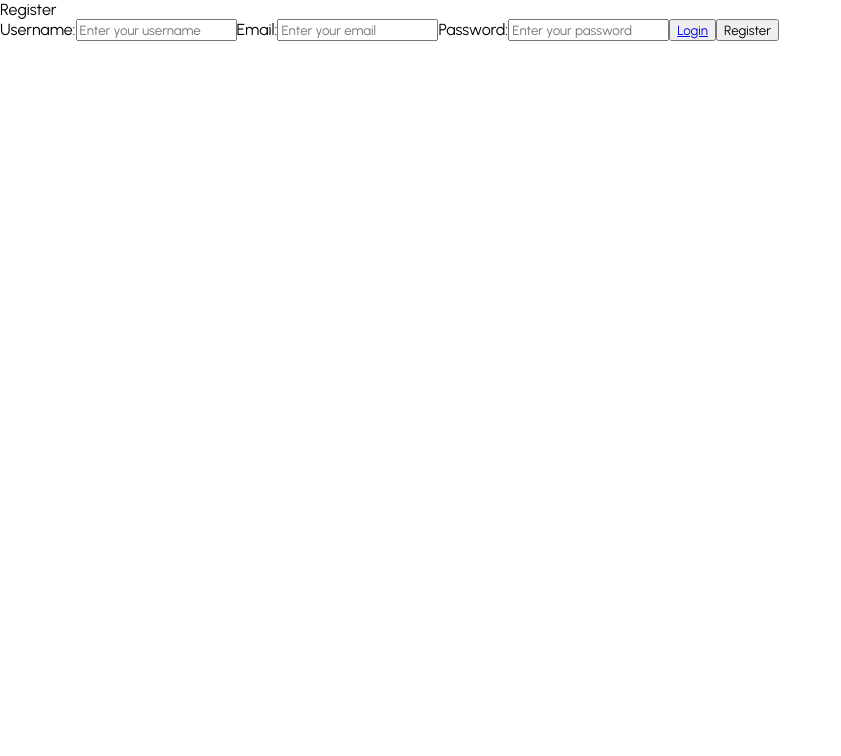
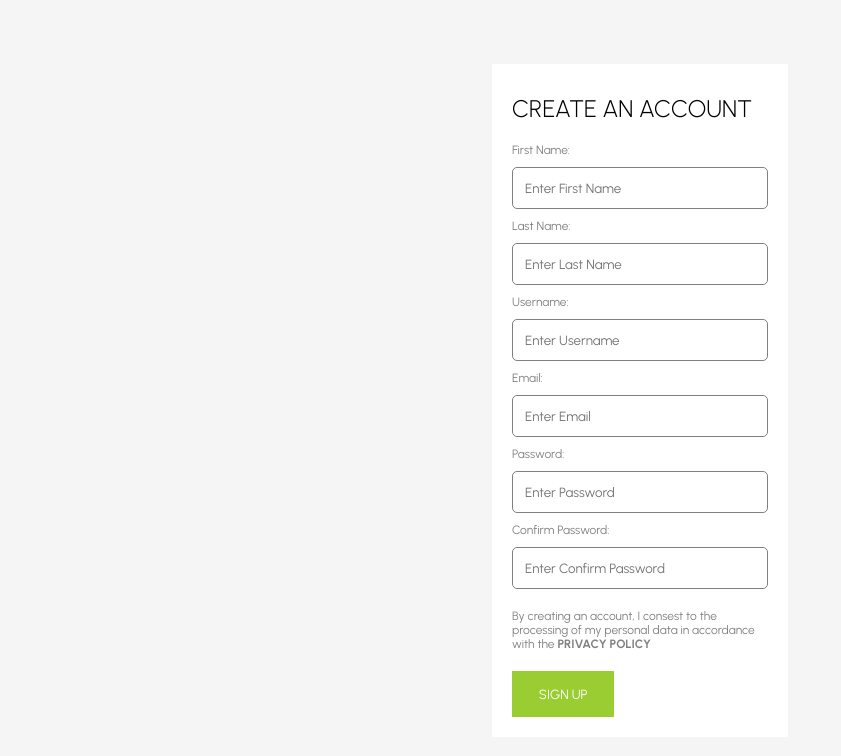
Before and after one commit to Waikikec/3D-Assets-Store, a React (Create React App) app in the folder client/: page /model in a window 1280 px wide. Shown: the top 756 px of the page, without its empty margins (0-841 px from the left). Built offline with nearby package versions, Linux system fonts and the light colour scheme; a web font is replaced by a local one.

Commit message:
Login / Register Page with styled components

```diff
--- a/client/src/App.js
+++ b/client/src/App.js
@@ -11,7 +11,7 @@ import { BrowserRouter, Routes, Route } from "react-router-dom";
 
 function App() {
   // const { user } = useContext(Context);
-  const { user } = true;
+  const { user } = false;
   return (
     <BrowserRouter>
       <Routes>
--- a/client/src/components/Footer.jsx
+++ b/client/src/components/Footer.jsx
@@ -91,10 +91,6 @@ const Room = styled.div``;
 const Phone = styled.div``;
 const Mail = styled.div``;
 
-const Payment = styled.img`
-    width: 50%;
-`;
-
 const Footer = () => {
     return (
         <Container>
@@ -134,7 +130,6 @@ const Footer = () => {
                     <AlternateEmailIcon />
                     <Mail style={{ marginRight: "10px" }} />contact@gmail.com
                 </ContactItem>
-                <Payment src="https://i.ibb.co/Qfvn4z6/payment.png" />
             </Right>
         </Container>
     )
--- /dev/null
+++ b/client/src/components/Product.jsx
@@ -0,0 +1,86 @@
+import React from 'react';
+import styled from 'styled-components';
+
+import { Link } from 'react-router-dom';
+
+import ShoppingCartOutlinedIcon from '@mui/icons-material/ShoppingCartOutlined';
+import FavoriteBorderOutlinedIcon from '@mui/icons-material/FavoriteBorderOutlined';
+import SearchOutlinedIcon from '@mui/icons-material/SearchOutlined';
+
+const Info = styled.div`
+    opacity: 0;
+    width: 100%;
+    height: 100%;
+    position: absolute;
+    top: 0;
+    left: 0;
+    background-color: rgba(0,0,0,0.2);
+    z-index: 3;
+    display: flex;
+    align-items: center;
+    justify-content: center;
+    transition: all 0.5s ease;
+`;
+
+const Container = styled.div`
+    background-color: whitesmoke;
+    border-radius: 10px;
+    flex: 1;
+    margin: 5px;
+    min-width: 200px;
+    height: 300px;
+    display: flex;
+    align-items: center;
+    justify-content: center;
+    position: relative;
+
+    &:hover ${Info}{
+        opacity: 1;
+    }
+`;
+
+const Icon = styled.div`
+    width: 40px;
+    height: 40px;
+    border-radius: 50%;
+    background-color: white;
+    align-items: center;
+    justify-content: center;
+    display: flex;
+    margin: 10px;
+    transition: all 0.5s ease;
+    cursor: pointer;
+
+    &:hover{
+        background-color:whitesmoke;
+        transform: scale(1.1);
+    }
+`;
+
+const Image = styled.img`
+    height: 60%;
+    z-index: 2;
+`;
+
+const Product = ({ item }) => {
+    return (
+        <Container>
+            <Image src={item.img} />
+            <Info>
+                <Icon>
+                    <ShoppingCartOutlinedIcon />
+                </Icon>
+                <Icon>
+                    <Link to={`/product/${item._id}`}>
+                        <SearchOutlinedIcon />
+                    </Link>
+                </Icon>
+                <Icon>
+                    <FavoriteBorderOutlinedIcon />
+                </Icon>
+            </Info>
+        </Container>
+    )
+}
+
+export default Product
--- /dev/null
+++ b/client/src/components/Products.jsx
@@ -0,0 +1,25 @@
+import React from 'react';
+import styled from 'styled-components';
+
+import Product from './Product';
+import { popularProducts } from '../data';
+
+
+const Container = styled.div`
+    display: flex;
+    flex-wrap: wrap;
+    justify-content: space-between;
+    padding: 10px 120px;
+`;
+
+const Products = () => {
+    return (
+        <Container>
+            {popularProducts.map(item => (
+                <Product item={item} key={item.id} />
+            ))}
+        </Container>
+    )
+}
+
+export default Products
--- a/client/src/pages/Home.jsx
+++ b/client/src/pages/Home.jsx
@@ -3,12 +3,14 @@ import React from 'react';
 import Navbar from '../components/Navbar';
 import Footer from '../components/Footer';
 import Categories from '../components/Categories';
+import Products from '../components/Products';
 
 const Home = () => {
     return (
         <div>
             <Navbar />
             <Categories />
+            <Products />
             <Footer />
         </div>
     )
--- a/client/src/pages/Login.jsx
+++ b/client/src/pages/Login.jsx
@@ -1,51 +1,114 @@
-import axios from 'axios';
-import React, { useContext, useRef } from 'react';
-import { Link } from 'react-router-dom';
+import React, { useState } from 'react';
+import styled from 'styled-components';
 
-// import { Context } from '../../context/Context';
+import { mobile } from '../responsive';
 
-export default function Login() {
-//     const userRef = useRef();
-//     const passwordRef = useRef();
-//     const { dispatch, isFetching } = useContext(Context);
+const Container = styled.div`
+    width: 100vw;
+    height: 100vh;
+    background-color: whitesmoke;
+    display: flex;
+    align-items: center;
+    justify-content: center;
+`;
 
-//     const loginSubmitHandler = async (e) => {
-//         e.preventDefault();
-//         dispatch({ type: "LOGIN_START" });
-//         try {
-//             const res = await axios.post('/auth/login', {
-//                 username: userRef.current.value,
-//                 password: passwordRef.current.value,
-//             });
-//             dispatch({ type: "LOGIN_SUCCESS", payload: res.data });
-//         } catch (err) {
-//             dispatch({ type: "LOGIN_FAILURE" });
-//         }
-//     };
+const Wrapper = styled.div`
+    width: 20%;
+    padding: 20px;
+    background-color: white;
+    ${mobile({ width: "75%" })};
+`;
+
+const Title = styled.h1`
+    font-size: 24px;
+    font-weight: 300;
+`;
+
+const Form = styled.form`
+    display: flex;
+    flex-direction: column;
+`;
+
+const Input = styled.input`
+    flex: 1;
+    min-width: 40%;
+    padding: 12px;
+    border-radius: 5px;
+    border: 1px solid grey;
+`;
+
+const Button = styled.button`
+    width: 40%;
+    border: none;
+    margin-top: 20px;
+    padding: 15px 20px;
+    background-color: yellowgreen;
+    cursor: pointer;
+    color: white;
+    margin-bottom: 10px;
+
+    &:disabled{
+        color: red;
+        cursor: not-allowed;
+    }
+`;
+
+const Label = styled.label`
+    font-size: 12px;
+    color: grey;
+    padding: 10px 0px;
+`;
+
+const Link = styled.a`
+    margin: 10px 0px;
+    font-size: 12px;
+    text-decoration: underline;
+    cursor: pointer;
+`;
+
+const Error = styled.span`
+    color: red;
+`;
+
+const Login = () => {
+    // const [username, setUsername] = useState('');
+    // const [password, setPassword] = useState('');
+    // const dispatch = useDispatch();
+    // const { isFetching, error } = useSelector((state) => state.user);
+
+    // const handleLogin = (e) => {
+    //     e.preventDefault();
+    //     login(dispatch, { username, password });
+    // };
 
     return (
-        <div className="login">
-            {/* <span className="loginTitle">Login</span>
-            <form action="" className="loginForm" onSubmit={}>
-                <label>Username:</label>
-                <input
-                    type="text"
-                    className="loginInput"
-                    placeholder="Enter your username"
-                    ref={userRef}
-                />
-                <label>Password:</label>
-                <input
-                    type="password"
-                    className="loginInput"
-                    placeholder="Enter your password"
-                    ref={passwordRef}
-                />
-                <button className="loginBtn" type="submit" disabled={isFetching}>Login</button>
-                <button className="registerBtn">
-                    <Link className="link" to="/register">Register</Link>
-                </button>
-            </form> */}
-        </div>
+        <Container>
+            <Wrapper>
+                <Title>LOGIN</Title>
+                <Form>
+                    <Label>Username:</Label>
+                    <Input
+                        placeholder="Enter Username"
+                        type="text"
+                    // onChange={(e) => setUsername(e.target.value)}
+                    />
+                    <Label>Password:</Label>
+                    <Input
+                        placeholder="Enter Password"
+                        type="password"
+                    // onChange={(e) => setPassword(e.target.value)}
+                    />
+                    {/* <Button onClick={} disabled={}> */}
+                    <Button>
+                        SIGN IN
+                    </Button>
+                    {/* {error && <Error>Somethng went wrong!</Error>} */}
+                    <Link>DO NOT YOU REMEMBER THE PASSWORD?</Link>
+                    <Link>CREATE A NEW ACCOUNT</Link>
+                </Form>
+            </Wrapper>
+        </Container>
     )
 }
+
+export default Login
--- a/client/src/pages/Register.jsx
+++ b/client/src/pages/Register.jsx
@@ -1,62 +1,101 @@
-import axios from 'axios';
-import React, { useState } from 'react';
+import React from 'react';
+import styled from 'styled-components';
+
+import { mobile } from '../responsive';
+
 import { Link } from 'react-router-dom';
 
+const Container = styled.div`
+    width: 100vw;
+    height: 100vh;
+    background-color: whitesmoke;
+    display: flex;
+    align-items: center;
+    justify-content: center;
+`;
 
-export default function Register() {
-    const [username, setUser] = useState("");
-    const [email, setEmail] = useState("");
-    const [password, setPass] = useState("");
-    const [error, setError] = useState(false);
+const Wrapper = styled.div`
+    width: 20%;
+    padding: 20px;
+    background-color: white;
+    ${mobile({ width: "75%" })};
+`;
 
-    const registerSubmitHandler = async (e) => {
-        e.preventDefault();
-        setError(false);
-        try {
-            const response = await axios.post('/auth/register', {
-                username,
-                email,
-                password,
-            });
-            response.data && window.location.replace('/login');
-        } catch (err) {
-            setError(true);
-            console.log(err);
-        }
-    };
+const Title = styled.h1`
+    font-size: 24px;
+    font-weight: 300;
+    padding: 10px 0px;
+`;
 
+const Form = styled.form`
+    display: flex;
+    flex-direction: column;
+    font-size: 12px;
+    color: grey;
+`;
+
+const Label = styled.label`
+    font-size: 12px;
+    color: grey;
+    padding: 10px 0px;
+`;
+
+const Input = styled.input`
+    flex: 1;
+    min-width: 40%;
+    padding: 12px;
+    border-radius: 5px;
+    border: 1px solid grey;
+`;
+
+const Agreement = styled.span`
+    font-size: 12px;
+    margin: 20px 0px;
+`;
+
+const Button = styled.button`
+    width: 40%;
+    border: none;
+    padding: 15px 20px;
+    background-color: yellowgreen;
+    cursor: pointer;
+    color: white;
+`;
+
+const Register = () => {
     return (
-        <div className="register">
-            <span className="registerTitle">Register</span>
-            <form action="" className="registerForm" onSubmit={registerSubmitHandler}>
-                <label>Username:</label>
-                <input
-                    type="text"
-                    className="registerInput"
-                    placeholder="Enter your username"
-                    onChange={e => setUser(e.target.value)}
-                />
-                <label>Email:</label>
-                <input
-                    type="email"
-                    className="registerInput"
-                    placeholder="Enter your email"
-                    onChange={e => setEmail(e.target.value)}
-                />
-                <label>Password:</label>
-                <input
-                    type="password"
-                    className="registerInput"
-                    placeholder="Enter your password"
-                    onChange={e => setPass(e.target.value)}
-                />
-                <button className="loginBtn">
-                    <Link className="link" to="/login">Login</Link>
-                </button>
-                <button className="registerBtn" type="submit">Register</button>
-
-                {error && <span style={{ color: "red", marginTop: "10px" }}>Someting went wrong!</span>}
-            </form>
-        </div>
+        <Container>
+            <Wrapper>
+                <Title>CREATE AN ACCOUNT</Title>
+                <Form>
+                    <Label>First Name:</Label>
+                    <Input placeholder="Enter First Name" />
+                    <Label>Last Name:</Label>
+                    <Input placeholder="Enter Last Name" />
+                    <Label>Username:</Label>
+                    <Input placeholder="Enter Username" />
+                    <Label>Email:</Label>
+                    <Input placeholder="Enter Email" />
+                    <Label>Password:</Label>
+                    <Input
+                        placeholder="Enter Password"
+                        type="password"
+                    />
+                    <Label>Confirm Password:</Label>
+                    <Input
+                        placeholder="Enter Confirm Password"
+                        type="password"
+                    />
+                    <Agreement>
+                        By creating an account, I consest to the processing of my personal data in accordance with the <b>PRIVACY POLICY</b>
+                    </Agreement>
+                    <Link to="/login">
+                        <Button>SIGN UP</Button>
+                    </Link>
+                </Form>
+            </Wrapper>
+        </Container>
     )
 }
+
+export default Register
```
Also changed, not shown: client/src/components/Category.jsx (+4 -0 lines), client/src/components/Navbar.jsx (+5 -4 lines), client/src/data.js (+44 -40 lines).
